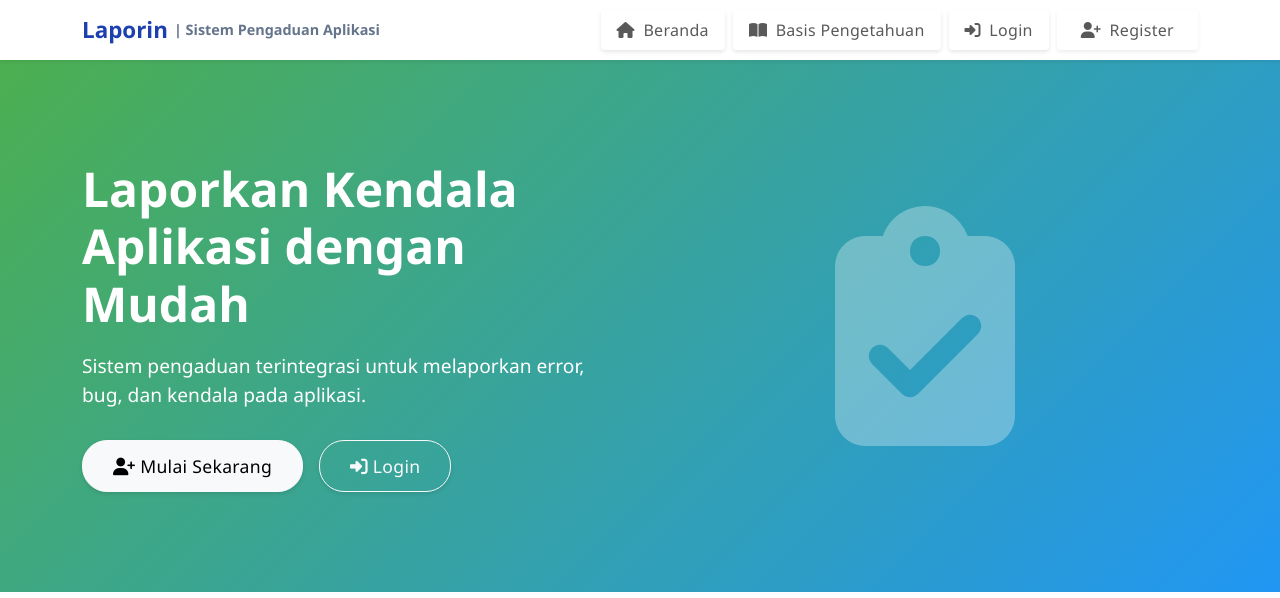
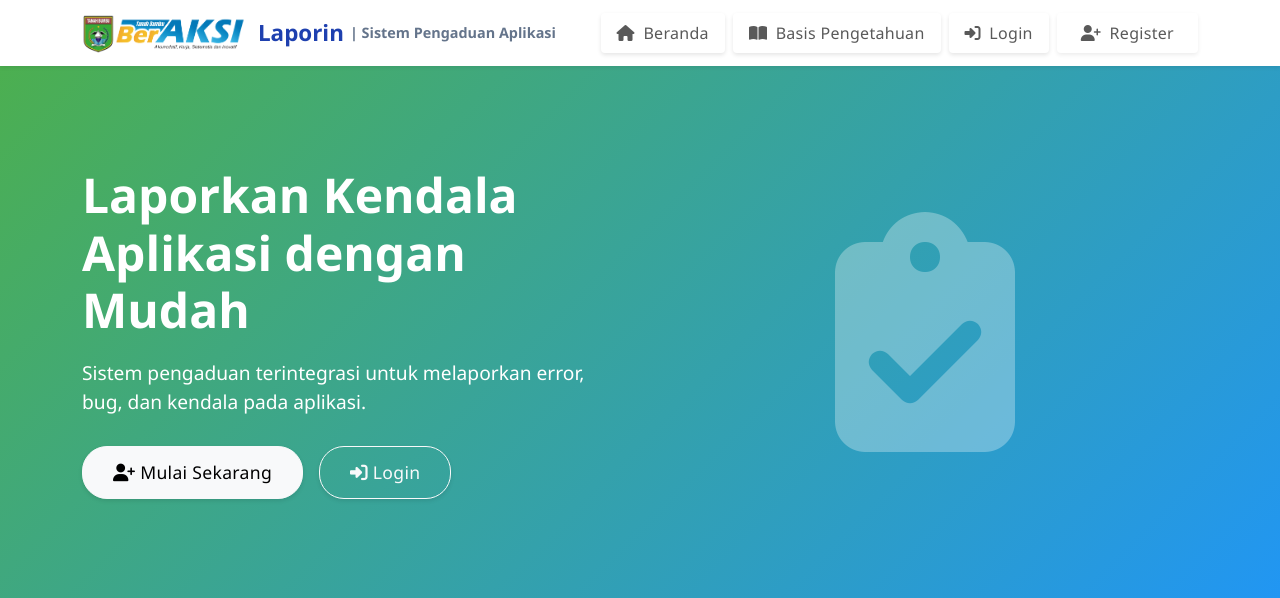
Before and after one commit to gilangrizkyr/Laporin, a CodeIgniter 4 app: the page made by app/Views/home/landing.php in a window 1280 px wide. Shown: the top 598 px of the page. Run offline with PHP 8.4 and a stand-in for CodeIgniter, Linux system fonts and the light colour scheme; the template is opened without the code that fills it, so the values that code supplies are empty; some libraries are stand-ins or nearby versions.

Commit message:
update full project

```diff
--- a/app/Views/layout/guest.php
+++ b/app/Views/layout/guest.php
@@ -102,9 +102,9 @@
             <!-- LOGO + TULISAN DI SEBELAHNYA -->
             <a class="navbar-brand d-flex align-items-center" href="<?= base_url('/') ?>">
                 <!-- LOGO -->
-                <!-- <img src="<?= base_url('img/beraksi2.png') ?>" -->
-                    <!-- alt="Logo Laporin" -->
-                    <!-- style="height: 40px; width: auto; margin-right: 12px; border-radius: 8px;"> -->
+                <img src="<?= base_url('img/beraksi2.png') ?>"
+                    alt="Logo Laporin"
+                    style="height: 40px; width: auto; margin-right: 12px; border-radius: 8px;">
                 <span style="font-weight: 700; font-size: 1.4rem; color: #1e40af;">
                     Laporin
                 </span>
```
Also changed, not shown: img/beraksi2.png (added), img/logo-dpmptsp.png (added), uploads/complaints/1765087721_693519e932fd8.jpg (added), uploads/complaints/1765095154_693536f255ef1.jpeg (added), uploads/complaints/1765106436_69356304eaab3.png (added), uploads/complaints/1765109439_69356ebf2cb5a.png (added), uploads/complaints/1765115910_6935880671d83.png (added), uploads/complaints/1765331534_6938d24ed41e9.png (added).
